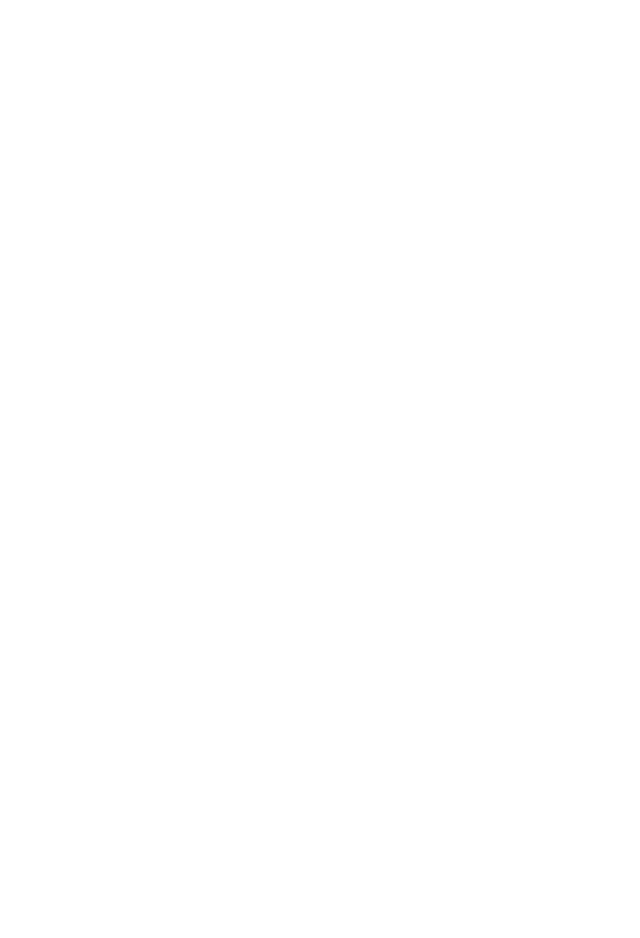
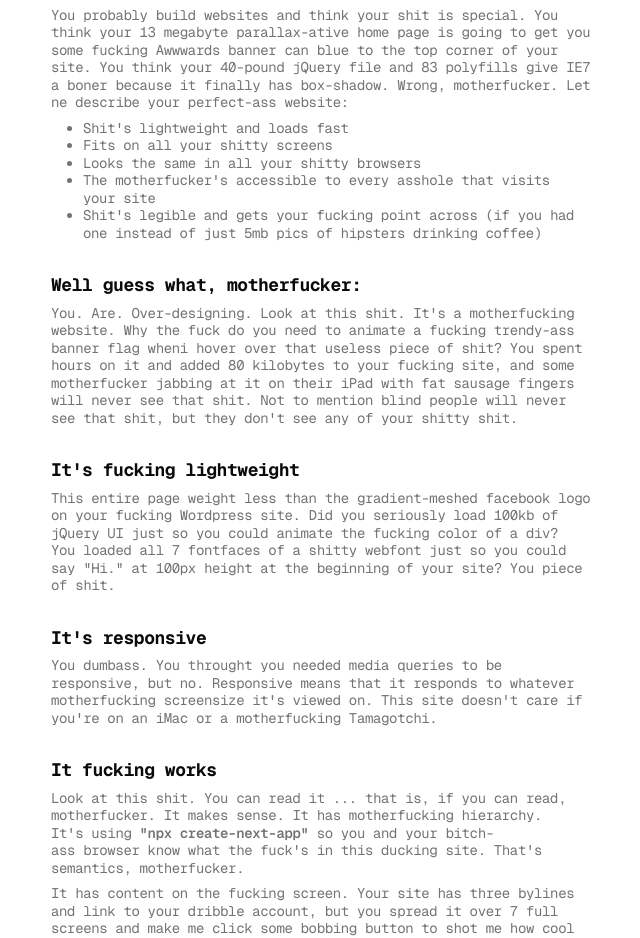
Before and after one commit to awkbar/akbarerde, a Next.js app: page / in a window 1280 px wide. Shown: the part 120-1058 px from the top of the page, without its empty margins (317-957 px from the left). Before the commit the page ends 800 px from the top, so only its background shows below. Built offline with nearby package versions, Linux system fonts and the light colour scheme.

Commit message:
feat: add homepage content

```diff
--- a/src/app/page.tsx
+++ b/src/app/page.tsx
@@ -1,5 +1,138 @@
+import Link from "next/link";
+
 function Home() {
-  return <div>Home</div>;
+  return (
+    <div className="container mx-auto flex max-w-xl flex-col gap-8 px-4 py-4">
+      <div className="flex flex-col gap-2">
+        <h2 className="text-foreground text-lg leading-tight font-bold tracking-tight text-balance">
+          This is a motherfucking website.
+        </h2>
+        <p className="text-muted-foreground text-sm leading-tight tracking-tight text-pretty">
+          and it's fucking perfect.
+        </p>
+      </div>
+      <div className="flex flex-col gap-2">
+        <h2 className="text-foreground text-lg leading-tight font-bold tracking-tight text-balance">
+          Seriously, what the fuck else do you want?
+        </h2>
+        <p className="text-muted-foreground text-sm leading-tight tracking-tight text-pretty">
+          You probably build websites and think your shit is special. You think
+          your 13 megabyte parallax-ative home page is going to get you some
+          fucking Awwwards banner can blue to the top corner of your site. You
+          think your 40-pound jQuery file and 83 polyfills give IE7 a boner
+          because it finally has box-shadow. Wrong, motherfucker. Let ne
+          describe your perfect-ass website:
+        </p>
+        <ul className="text-muted-foreground ml-8 list-disc text-sm leading-tight tracking-tight text-pretty">
+          <li>Shit's lightweight and loads fast</li>
+          <li>Fits on all your shitty screens</li>
+          <li>Looks the same in all your shitty browsers</li>
+          <li>
+            The motherfucker's accessible to every asshole that visits your site
+          </li>
+          <li>
+            Shit's legible and gets your fucking point across (if you had one
+            instead of just 5mb pics of hipsters drinking coffee)
+          </li>
+        </ul>
+      </div>
+      <div className="flex flex-col gap-2">
+        <h2 className="text-foreground text-lg leading-tight font-bold tracking-tight text-balance">
+          Well guess what, motherfucker:
+        </h2>
+        <p className="text-muted-foreground text-sm leading-tight tracking-tight text-pretty">
+          You. Are. Over-designing. Look at this shit. It's a motherfucking
+          website. Why the fuck do you need to animate a fucking trendy-ass
+          banner flag wheni hover over that useless piece of shit? You spent
+          hours on it and added 80 kilobytes to your fucking site, and some
+          motherfucker jabbing at it on their iPad with fat sausage fingers will
+          never see that shit. Not to mention blind people will never see that
+          shit, but they don't see any of your shitty shit.
+        </p>
+      </div>
+      <div className="flex flex-col gap-2">
+        <h2 className="text-foreground text-lg leading-tight font-bold tracking-tight text-balance">
+          It's fucking lightweight
+        </h2>
+        <p className="text-muted-foreground text-sm leading-tight tracking-tight text-pretty">
+          This entire page weight less than the gradient-meshed facebook logo on
+          your fucking Wordpress site. Did you seriously load 100kb of jQuery UI
+          just so you could animate the fucking color of a div? You loaded all 7
+          fontfaces of a shitty webfont just so you could say "Hi." at 100px
+          height at the beginning of your site? You piece of shit.
+        </p>
+      </div>
+      <div className="flex flex-col gap-2">
+        <h2 className="text-foreground text-lg leading-tight font-bold tracking-tight text-balance">
+          It's responsive
+        </h2>
+        <p className="text-muted-foreground text-sm leading-tight tracking-tight text-pretty">
+          You dumbass. You throught you needed media queries to be responsive,
+          but no. Responsive means that it responds to whatever motherfucking
+          screensize it's viewed on. This site doesn't care if you're on an iMac
+          or a motherfucking Tamagotchi.
+        </p>
+      </div>
+      <div className="flex flex-col gap-2">
+        <h2 className="text-foreground text-lg leading-tight font-bold tracking-tight text-balance">
+          It fucking works
+        </h2>
+        <p className="text-muted-foreground text-sm leading-tight tracking-tight text-pretty">
+          Look at this shit. You can read it ... that is, if you can read,
+          motherfucker. It makes sense. It has motherfucking hierarchy. It's
+          using <span className="font-semibold">"npx create-next-app"</span> so
+          you and your bitch-ass browser know what the fuck's in this ducking
+          site. That's semantics, motherfucker.
+        </p>
+        <p className="text-muted-foreground text-sm leading-tight tracking-tight text-pretty">
+          It has content on the fucking screen. Your site has three bylines and
+          link to your dribble account, but you spread it over 7 full screens
+          and make me click some bobbing button to shot me how cool the jQuery
+          ScrollTo plugin is.
+        </p>
+        <p className="text-muted-foreground text-sm leading-tight tracking-tight text-pretty">
+          Cross browser compatibility? Load this motherfucker in IE6. I fucking
+          dare you.
+        </p>
+      </div>
+      <div className="flex flex-col gap-2">
+        <h2 className="text-foreground text-lg leading-tight font-bold tracking-tight text-balance">
+          This is a website. Look at it. You've never seen one before.
+        </h2>
+        <p className="text-muted-foreground text-sm leading-tight tracking-tight text-pretty">
+          Like the man who's never grown out his beard has no idea what his true
+          natural state is, you have no fucking idea what a website is. All you
+          have seen are shitty skeuomorphic bastardizations of what should be
+          text communicating a fucking message. This is a real, naked website.
+          Look at it. It's fucking beautiful.
+        </p>
+      </div>
+      <div className="flex flex-col gap-2">
+        <h2 className="text-foreground text-lg leading-tight font-bold tracking-tight text-balance">
+          Yes, this is fucking satire, you fuck!
+        </h2>
+        <p className="text-muted-foreground text-sm leading-tight tracking-tight text-pretty">
+          I'm not actually saying your shitty site should look like this. What
+          I'm saying is that all the problems we have with websites are{" "}
+          <span className="font-semibold">ones we create ourselves.</span>{" "}
+          Websites aren't broken by default, they are functional,
+          high-performing, and accessible. You break them. You son-of-a-bitch.
+        </p>
+        <p className="text-muted-foreground text-sm leading-tight tracking-tight text-pretty">
+          "Good design is as little design as possible." - some Asian
+          motherfucker
+        </p>
+      </div>
+      <div className="flex flex-col gap-2">
+        <h2 className="text-foreground text-lg leading-tight font-bold tracking-tight text-balance">
+          Let's make an impact together
+        </h2>
+        <p className="text-muted-foreground text-sm leading-tight tracking-tight text-pretty">
+          I'm making cool shit that performs. Create the extraordinary. No shortcuts, just bold, precision-engineered work that elevates the game & leaves a mark. <Link href="/" target="_blank" className="text-primary font-semibold">Click here</Link> motherfucker!
+        </p>
+      </div>
+    </div>
+  );
 }
 
 export default Home;
```
